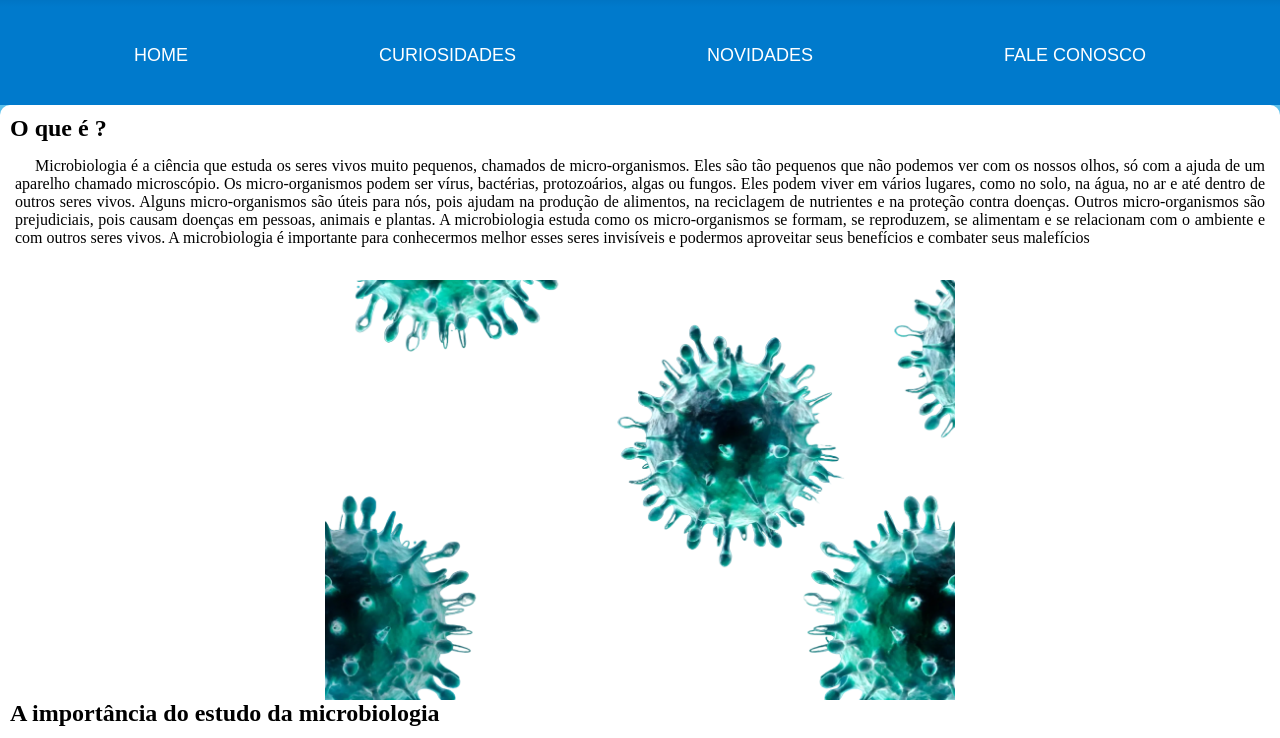
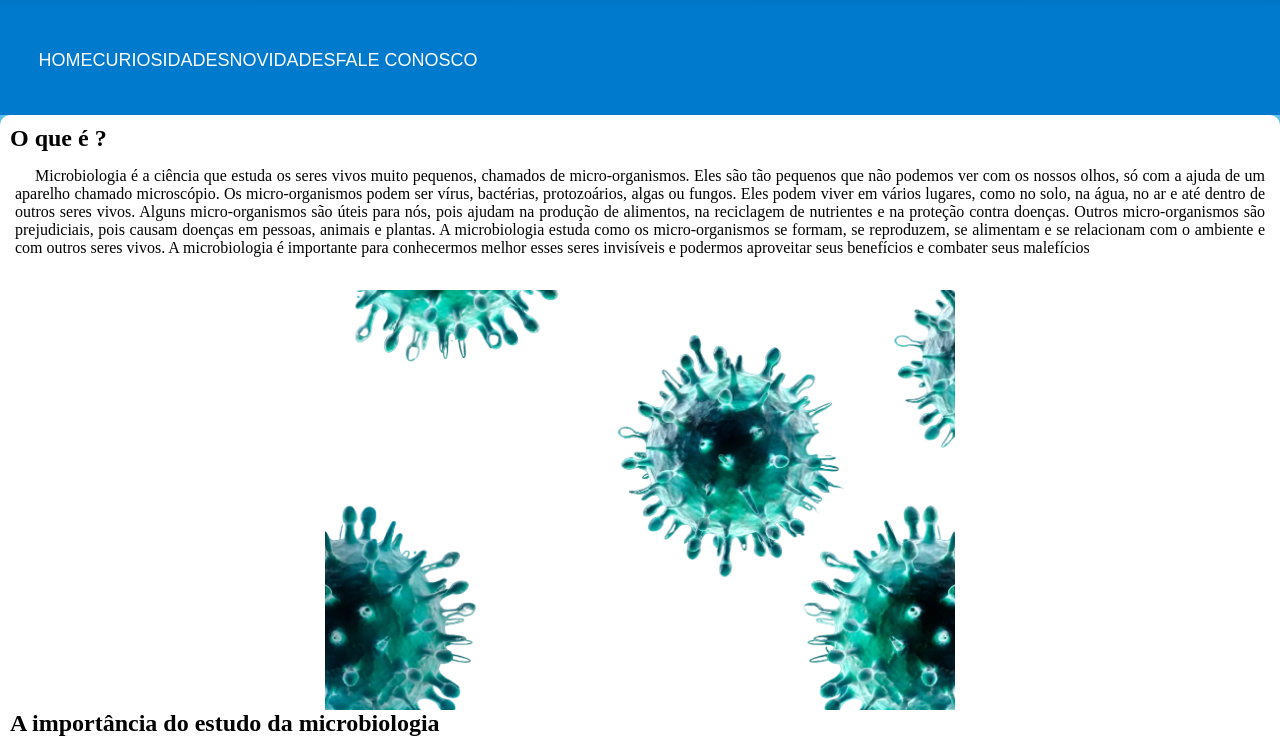
Before and after one commit to lucasr099/microbiologia1.github.io, a plain HTML site: page index.html in a window 1280 px wide. Shown: the part 86-824 px from the top of the page. Drawn offline with Linux system fonts and the light colour scheme.

Commit message:
Update style.css

```diff
--- a/style.css
+++ b/style.css
@@ -45,7 +45,7 @@ nav > a{
     border-radius: 5px;
     transition-duration: 0.6s;
     font-size: 18px;
-    margin: auto;
+    margin: 5px 0;
 
 }
 
```
